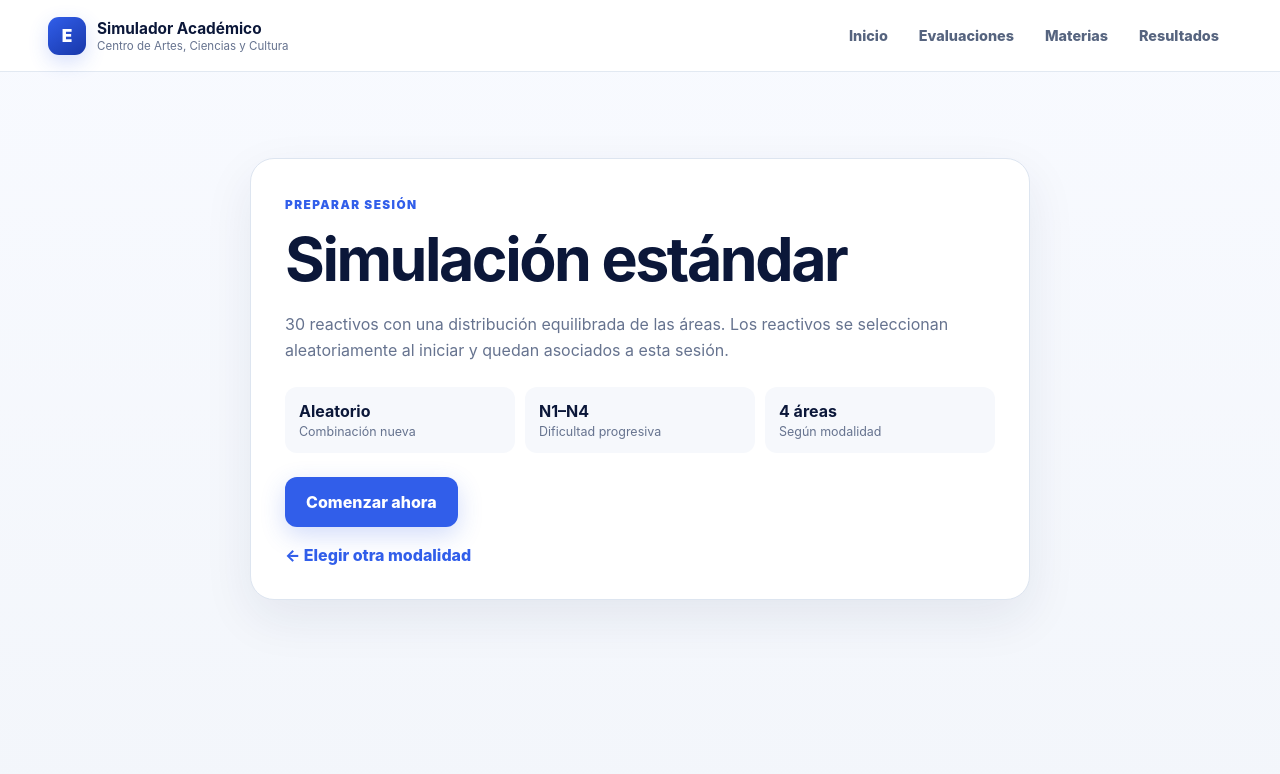
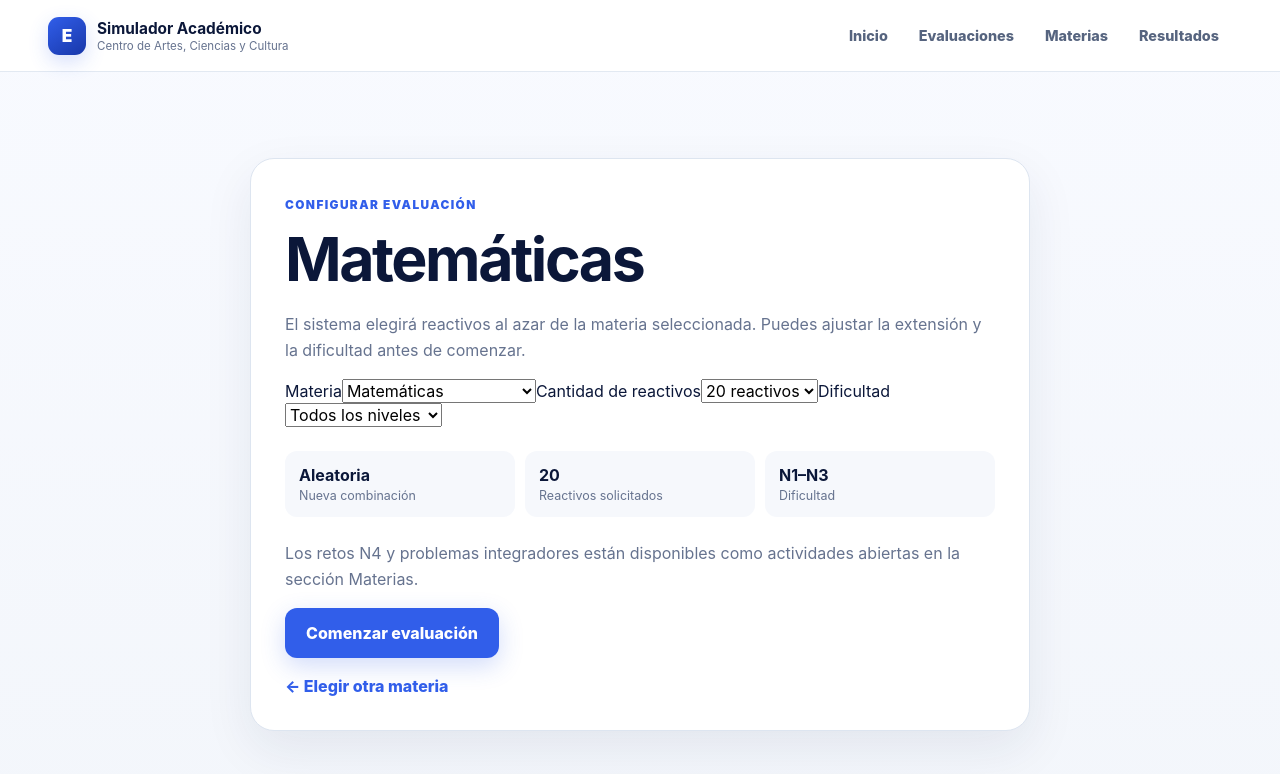
Before and after one commit to ah8345443-netizen/centro-artes-ciencias-cultura, a Next.js app in the folder exani-app/: page /simulacro in a window 1280 px wide. Shown: the top 774 px of the page. Built offline with nearby package versions, Linux system fonts and the light colour scheme.

Commit message:
Simulator: configurable evaluation by subject topic and difficulty

```diff
--- a/exani-app/app/simulacro/page.tsx
+++ b/exani-app/app/simulacro/page.tsx
@@ -5,44 +5,33 @@ import { createClient } from "../../lib/supabase/client";
 import PortalNav from "../../components/portal-nav";
 
 type Question = {
-  session_id: string;
-  item_position: number;
-  question_id: string;
-  code: string;
-  area: string;
-  topic_code: string;
-  topic_name: string;
-  difficulty: number;
-  stimulus: string | null;
-  prompt: string;
-  option_a: string;
-  option_b: string;
-  option_c: string;
-  option_d: string | null;
+  session_id:string; item_position:number; question_id:string; code:string; area:string;
+  topic_code:string; topic_name:string; difficulty:number; stimulus:string|null; prompt:string;
+  option_a:string; option_b:string; option_c:string; option_d:string|null;
 };
 
 type Result = {
-  session_id: string;
-  correct: number;
-  answered: number;
-  total: number;
-  percentage: number;
-  areas: Record<string,{answered:number;correct:number;percentage:number}>;
+  session_id:string; correct:number; answered:number; total:number; percentage:number;
+  areas:Record<string,{answered:number;correct:number;percentage:number}>;
 };
 
-const modeMeta: Record<string,{title:string;description:string}> = {
-  quick:{title:"Simulación rápida",description:"12 reactivos para una sesión breve."},
-  diagnostic:{title:"Diagnóstico aleatorio",description:"24 reactivos para obtener una línea base de las cuatro áreas."},
-  standard:{title:"Simulación estándar",description:"30 reactivos con una distribución equilibrada de las áreas."},
-  intensive:{title:"Simulación intensiva",description:"50 reactivos para entrenar concentración y resistencia."},
-  math:{title:"Reto matemático",description:"30 reactivos aleatorios de los 29 temas matemáticos."},
-  advanced:{title:"Nivel avanzado",description:"24 reactivos centrados en integración y mayor demanda cognitiva."},
+const subjectNames:Record<string,string>={
+  MT:"Matemáticas",
+  CL:"Comprensión lectora",
+  RI:"Redacción y lenguaje",
+  CI:"Pensamiento científico",
+  ALL:"Evaluación general",
 };
 
-const areaName:Record<string,string>={MT:"Matemáticas",CL:"Lectura",RI:"Redacción",CI:"Ciencia"};
+const areaName:Record<string,string>={
+  MT:"Matemáticas",CL:"Comprensión lectora",RI:"Redacción y lenguaje",CI:"Pensamiento científico"
+};
 
-export default function SimulacroPage() {
-  const [mode,setMode]=useState("standard");
+export default function SimulacroPage(){
+  const [area,setArea]=useState("MT");
+  const [count,setCount]=useState(20);
+  const [difficulty,setDifficulty]=useState<string>("all");
+  const [topic,setTopic]=useState<string>("");
   const [questions,setQuestions]=useState<Question[]>([]);
   const [sessionId,setSessionId]=useState("");
   const [index,setIndex]=useState(0);
@@ -54,8 +43,15 @@ export default function SimulacroPage() {
   const [message,setMessage]=useState("");
 
   useEffect(()=>{
-    const value=new URLSearchParams(window.location.search).get("modo");
-    if(value&&modeMeta[value])setMode(value);
+    const p=new URLSearchParams(window.location.search);
+    const subject=(p.get("materia")||"MT").toUpperCase();
+    if(subjectNames[subject])setArea(subject);
+    const amount=Number(p.get("cantidad")||20);
+    if(Number.isFinite(amount))setCount(Math.min(50,Math.max(5,amount)));
+    const level=p.get("nivel");
+    if(level&&["1","2","3"].includes(level))setDifficulty(level);
+    const t=p.get("tema");
+    if(t)setTopic(t.toUpperCase());
   },[]);
 
   const current=questions[index];
@@ -65,18 +61,33 @@ export default function SimulacroPage() {
     ["A",current.option_a],["B",current.option_b],["C",current.option_c],["D",current.option_d]
   ].filter(([,v])=>Boolean(v)):[],[current]);
 
+  const title=topic?("Evaluación de "+topic):(subjectNames[area]||"Evaluación");
+  const queryString=()=>{
+    const p=new URLSearchParams();
+    p.set("materia",area);p.set("cantidad",String(count));
+    if(difficulty!=="all")p.set("nivel",difficulty);
+    if(topic)p.set("tema",topic);
+    return p.toString();
+  };
+
   async function start(){
     setLoading(true);setMessage("");setResult(null);
     const supabase=createClient();
-    const {data,error}=await supabase.rpc("start_simulation",{requested_mode:mode});
+    const {data,error}=await supabase.rpc("start_evaluation",{
+      requested_area:area==="ALL"?null:area,
+      requested_count:count,
+      requested_difficulty:difficulty==="all"?null:Number(difficulty),
+      requested_topic:topic||null,
+    });
     setLoading(false);
-    if(error||!data?.length){setMessage("No fue posible construir la simulación. Intenta de nuevo.");return;}
+    if(error||!data?.length){
+      setMessage(difficulty==="all"
+        ?"No hay suficientes reactivos disponibles para esta configuración."
+        :"No hay reactivos disponibles en ese nivel. Prueba con «Todos los niveles».");
+      return;
+    }
     const rows=data as unknown as Question[];
-    setQuestions(rows);
-    setSessionId(rows[0].session_id);
-    setAnswers({});
-    setIndex(0);
-    setStarted(true);
+    setQuestions(rows);setSessionId(rows[0].session_id);setAnswers({});setIndex(0);setStarted(true);
   }
 
   async function choose(letter:string){
@@ -86,7 +97,7 @@ export default function SimulacroPage() {
     const {error}=await supabase.rpc("submit_simulation_answer",{
       requested_session_id:sessionId,
       requested_question_id:current.question_id,
-      requested_option:letter
+      requested_option:letter,
     });
     if(error)setMessage("La respuesta no se pudo sincronizar. Vuelve a seleccionarla.");
     else setMessage("");
@@ -105,42 +116,82 @@ export default function SimulacroPage() {
   if(result){
     return <main className="app-bg"><PortalNav/><div className="app-shell">
       <section className="result-hero">
-        <span className="eyebrow light">Simulación finalizada</span>
+        <span className="eyebrow light">Evaluación finalizada · {title}</span>
         <h1>{result.percentage}%</h1>
         <p>{result.correct} aciertos de {result.total} reactivos.</p>
-        <div className="actions"><a className="button light-button" href="/resultados">Analizar resultados</a><a className="button hero-secondary" href={"/simulacro?modo="+mode}>Nueva combinación</a></div>
+        <div className="actions">
+          <a className="button light-button" href="/resultados">Analizar resultados</a>
+          <a className="button hero-secondary" href={"/simulacro?"+queryString()}>Nueva combinación</a>
+        </div>
       </section>
       <section className="result-area-grid">
-        {Object.entries(result.areas??{}).map(([area,value])=><article key={area}><span className={"area-icon "+(area==="MT"?"math":area==="CL"?"reading":area==="RI"?"writing":"science")}>{area}</span><div><strong>{Number(value.percentage)}%</strong><small>{areaName[area]??area} · {value.correct}/{value.answered}</small></div></article>)}
+        {Object.entries(result.areas??{}).map(([a,value])=><article key={a}>
+          <span className={"area-icon "+(a==="MT"?"math":a==="CL"?"reading":a==="RI"?"writing":"science")}>{a}</span>
+          <div><strong>{Number(value.percentage)}%</strong><small>{areaName[a]??a} · {value.correct}/{value.answered}</small></div>
+        </article>)}
       </section>
-      <section className="simulation-note"><strong>Siguiente paso</strong><p>Revisa los temas con menor porcentaje en Resultados y trabaja una sesión por tema antes de repetir la simulación. Al repetirla, recibirás una combinación nueva.</p></section>
+      <section className="simulation-note"><strong>Siguiente paso</strong><p>Revisa tus temas con menor porcentaje en Resultados. Puedes volver a evaluar la misma materia o practicar un tema específico antes del siguiente intento.</p></section>
     </div></main>
   }
 
   if(!started){
-    const meta=modeMeta[mode];
     return <main className="app-bg"><PortalNav/><div className="app-shell">
-      <section className="start-simulation">
-        <span className="eyebrow">Preparar sesión</span>
-        <h1>{meta.title}</h1>
-        <p>{meta.description} Los reactivos se seleccionan aleatoriamente al iniciar y quedan asociados a esta sesión.</p>
-        <div className="preflight-grid"><div><strong>Aleatorio</strong><span>Combinación nueva</span></div><div><strong>N1–N4</strong><span>Dificultad progresiva</span></div><div><strong>4 áreas</strong><span>Según modalidad</span></div></div>
+      <section className="start-simulation evaluation-config">
+        <span className="eyebrow">Configurar evaluación</span>
+        <h1>{title}</h1>
+        <p>El sistema elegirá reactivos al azar de la materia seleccionada. Puedes ajustar la extensión y la dificultad antes de comenzar.</p>
+
+        <div className="evaluation-config-grid">
+          {!topic&&<label>Materia
+            <select value={area} onChange={e=>setArea(e.target.value)}>
+              <option value="MT">Matemáticas</option>
+              <option value="CL">Comprensión lectora</option>
+              <option value="RI">Redacción y lenguaje</option>
+              <option value="CI">Pensamiento científico</option>
+              <option value="ALL">Todas las materias</option>
+            </select>
+          </label>}
+          <label>Cantidad de reactivos
+            <select value={count} onChange={e=>setCount(Number(e.target.value))}>
+              <option value={10}>10 reactivos</option>
+              <option value={20}>20 reactivos</option>
+              <option value={30}>30 reactivos</option>
+              <option value={40}>40 reactivos</option>
+              <option value={50}>50 reactivos</option>
+            </select>
+          </label>
+          <label>Dificultad
+            <select value={difficulty} onChange={e=>setDifficulty(e.target.value)}>
+              <option value="all">Todos los niveles</option>
+              <option value="1">N1 · Fundamentos</option>
+              <option value="2">N2 · Aplicación</option>
+              <option value="3">N3 · Integración</option>
+            </select>
+          </label>
+        </div>
+
+        <div className="preflight-grid">
+          <div><strong>Aleatoria</strong><span>Nueva combinación</span></div>
+          <div><strong>{count}</strong><span>Reactivos solicitados</span></div>
+          <div><strong>{difficulty==="all"?"N1–N3":"N"+difficulty}</strong><span>Dificultad</span></div>
+        </div>
+        <p className="evaluation-tip">Los retos N4 y problemas integradores están disponibles como actividades abiertas en la sección Materias.</p>
         {message&&<p className="error">{message}</p>}
-        <button className="button primary large" disabled={loading} onClick={start}>{loading?"Construyendo sesión...":"Comenzar ahora"}</button>
-        <a className="text-button block" href="/simulaciones">← Elegir otra modalidad</a>
+        <button className="button primary large" disabled={loading} onClick={start}>{loading?"Construyendo evaluación...":"Comenzar evaluación"}</button>
+        <a className="text-button block" href="/simulaciones">← Elegir otra materia</a>
       </section>
     </div></main>
   }
 
   return <main className="app-bg"><PortalNav/><div className="exam-shell">
     <header className="exam-header">
-      <div><span className="eyebrow">{modeMeta[mode].title}</span><strong>Reactivo {index+1} de {questions.length}</strong></div>
+      <div><span className="eyebrow">{title}</span><strong>Reactivo {index+1} de {questions.length}</strong></div>
       <div className="exam-progress"><span>{answeredCount} respondidos</span><div className="progress"><div style={{width:progress+"%"}}/></div></div>
     </header>
 
     <div className="exam-layout">
       <section className="exam-question">
-        <div className="question-meta"><span>{current.area} · {current.topic_code}</span><span>N{current.difficulty}</span><span>{current.code}</span></div>
+        <div className="question-meta"><span>{areaName[current.area]??current.area} · {current.topic_name}</span><span>N{current.difficulty}</span><span>{current.code}</span></div>
         {current.stimulus&&<div className="stimulus-box"><span>Texto o caso de referencia</span><p>{current.stimulus}</p></div>}
         <h1 className="question-prompt">{current.prompt}</h1>
         <div className="options exam-options">
@@ -149,15 +200,17 @@ export default function SimulacroPage() {
         {message&&<p className="error">{message}</p>}
         <div className="exam-actions">
           <button className="button secondary" disabled={index===0} onClick={()=>setIndex(i=>Math.max(0,i-1))}>Anterior</button>
-          {index<questions.length-1?<button className="button primary" onClick={()=>setIndex(i=>Math.min(questions.length-1,i+1))}>Siguiente</button>:<button className="button primary" disabled={finishing} onClick={finish}>{finishing?"Calculando...":"Finalizar simulación"}</button>}
+          {index<questions.length-1
+            ?<button className="button primary" onClick={()=>setIndex(i=>Math.min(questions.length-1,i+1))}>Siguiente</button>
+            :<button className="button primary" disabled={finishing} onClick={finish}>{finishing?"Calculando...":"Finalizar evaluación"}</button>}
         </div>
       </section>
 
       <aside className="question-navigator">
-        <div><strong>Navegador</strong><span>Puedes volver a cualquier reactivo antes de finalizar.</span></div>
+        <div><strong>Navegador</strong><span>Puedes volver a cualquier reactivo antes de entregar.</span></div>
         <div className="number-grid">{questions.map((q,i)=><button key={q.question_id} className={(i===index?"current ":"")+(answers[q.question_id]?"answered":"")} onClick={()=>setIndex(i)}>{i+1}</button>)}</div>
         <div className="navigator-key"><span><i className="key-dot answered"/>Respondido</span><span><i className="key-dot current"/>Actual</span></div>
-        {answeredCount===questions.length&&<button className="button primary full" disabled={finishing} onClick={finish}>{finishing?"Calculando...":"Entregar sesión"}</button>}
+        {answeredCount===questions.length&&<button className="button primary full" disabled={finishing} onClick={finish}>{finishing?"Calculando...":"Entregar evaluación"}</button>}
       </aside>
     </div>
   </div></main>;
```
